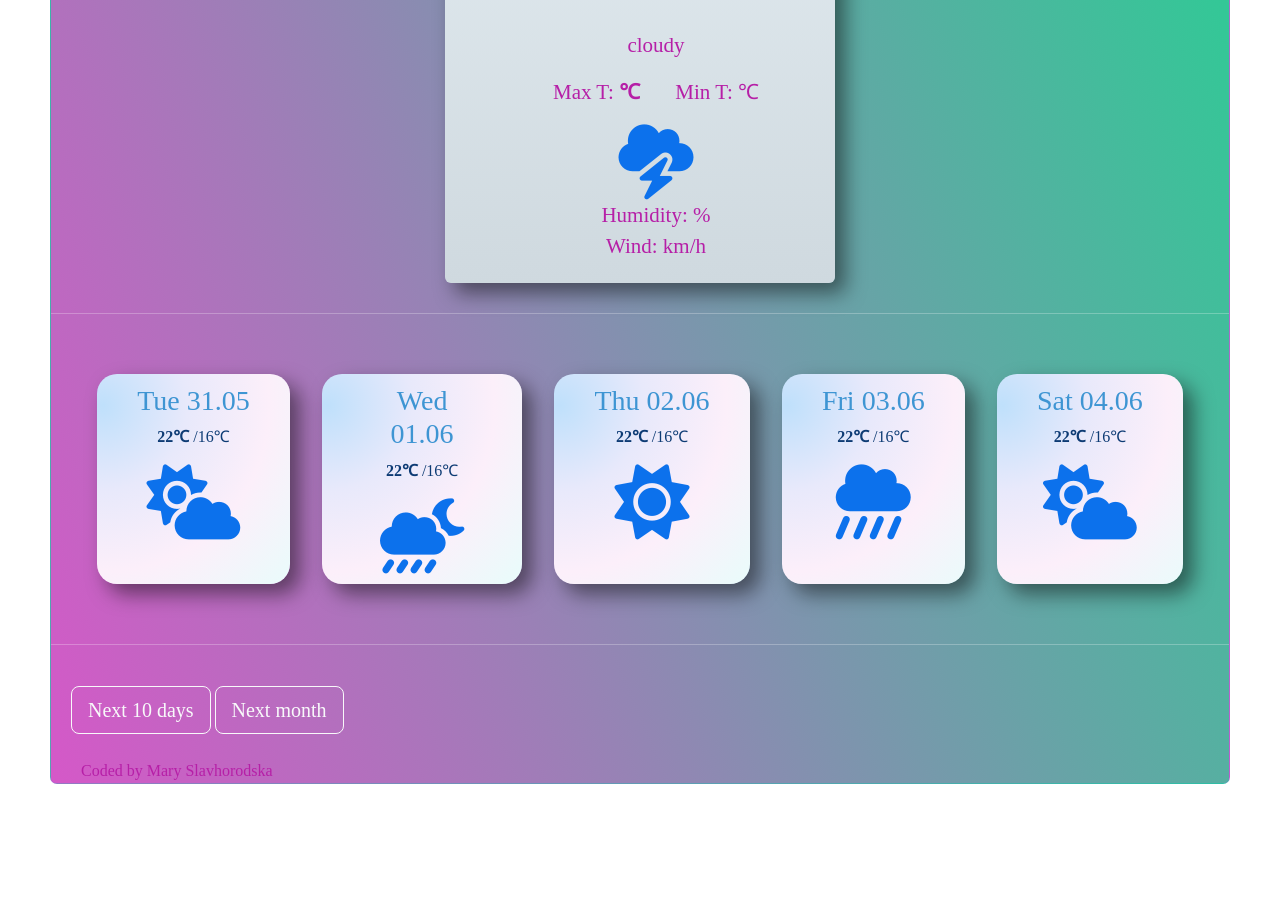
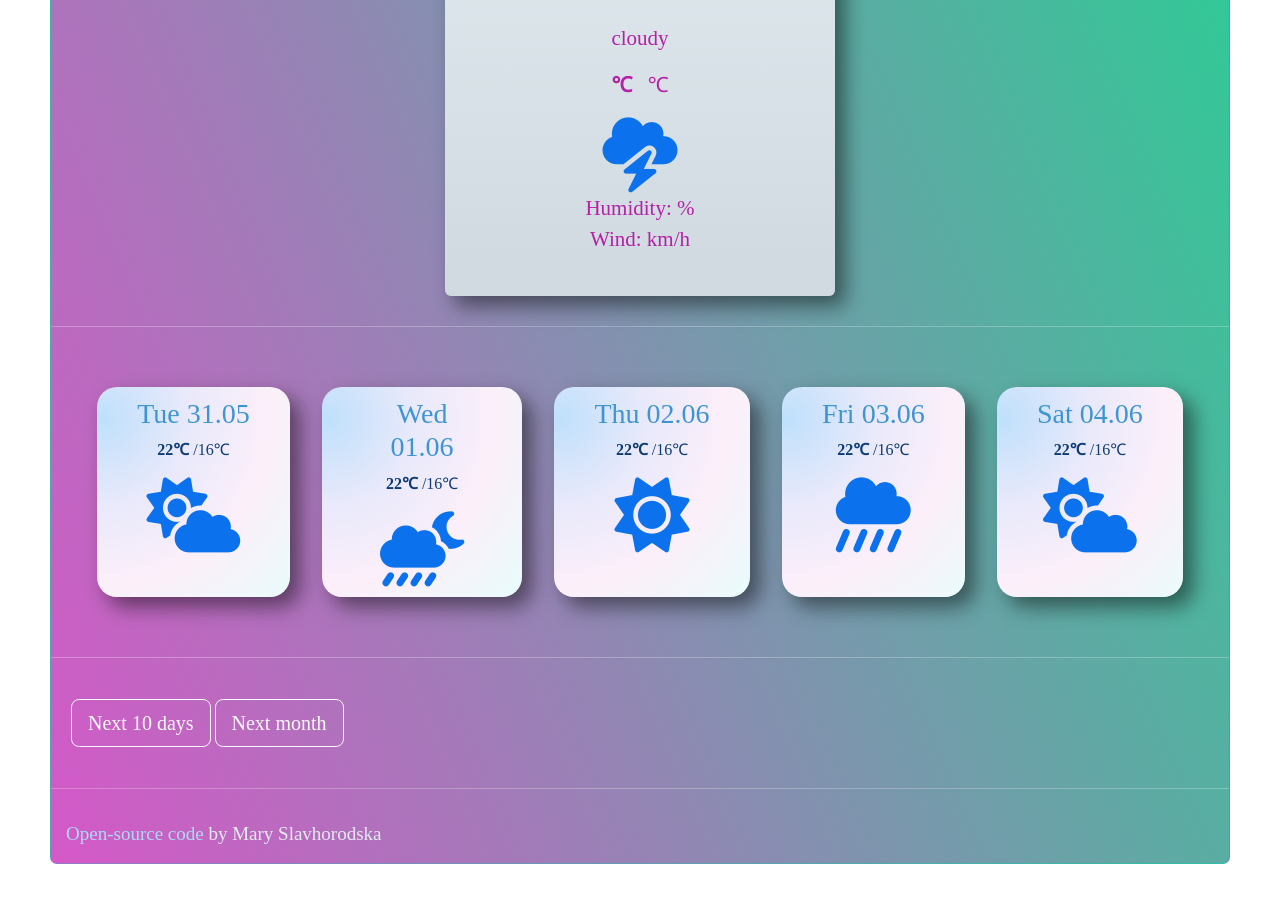
Before and after one commit to MarySlavhorodska/weather-project, a plain HTML site: page index.html in a window 1280 px wide. Shown: the part 373-1276 px from the top of the page. Before the commit the page ends 1207 px from the top, so only its background shows below. Drawn offline with nearby package versions, Linux system fonts and the light colour scheme; no server answers; a web font is replaced by a local one.

Commit message:
Added some changes

```diff
--- a/index.html
+++ b/index.html
@@ -41,10 +41,8 @@
                     <ul>
                         <li class="description" id="description">cloudy</li>
                         <ul class="maxmintemp">
-                            <li class="maxmin">
-                                Max T: <strong><span id="maxtemp"></span>℃</strong>
-                            </li>
-                            <li class="maxmin">Min T: <span id="mintemp"></span>℃</li>
+                            <li class="maxmin"><strong><span id="maxtemp"></span>℃</strong></li>
+                            <li class="maxmin"><span id="mintemp"></span>℃</li>
                         </ul>
                         <li><i class="fa-solid fa-cloud-bolt"></i></li>
                         <li>Humidity: <span id="humidity"></span>%</li>
@@ -93,9 +91,12 @@
                     Next month
                 </button>
             </div>
+            <hr />
+            <small class="footer-link">
+                <a href="#" target="_blank" class="footer-link1">Open-source code</a> by Mary Slavhorodska
+            </small>
+        </div>
 
-            <span class="footer"> Coded by Mary Slavhorodska</span>
-        </div>
         <script src="src/index.js"></script>
     </body>
 
--- a/src/styles.css
+++ b/src/styles.css
@@ -7,6 +7,17 @@
     margin: 50px 50px;
     display: block;
     color: #b61fa7;
+}
+
+.footer-link {
+    padding: 15px;
+    display: block;
+    font-size: 19px;
+    color: #e2ebf0;
+}
+
+.footer-link1 {
+    color: #acd9f1;
 }
 
 .citycard {
@@ -121,7 +132,7 @@ hr {
 ul {
     list-style-type: none;
     margin: 0px auto;
-    padding-top: 27px;
+    padding: 20px;
     font-size: 21px;
 }
 
@@ -140,7 +151,13 @@ ul {
 
 .maxmin {
     display: inline;
-    margin: 0 15px;
+    margin: 0 5px;
     text-align: -webkit-match-parent;
-    text-decoration-line: none;
 }
+
+#maxtemp {
+    color: #7e0371;
+}
+#mintemp {
+    color: #d459c8;
+}
```
